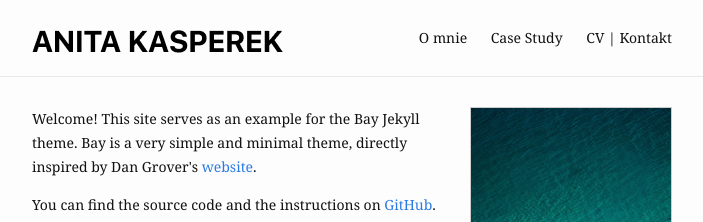
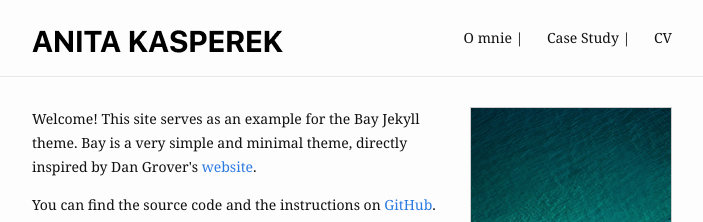
Before and after one commit to anita-kasperek/AnitakasperekUX.github.io, a Jekyll site: the page built from index.md, in a window 1280 px wide. Shown: the top 222 px of the page, without its empty margins (288-991 px from the left). Built offline with Jekyll 4.4.1, drawn with Linux system fonts in a browser that asks for light colours.

Commit message:
Update _config.yml

```diff
--- a/_config.yml
+++ b/_config.yml
@@ -2,10 +2,10 @@ remote_theme: eliottvincent/bay
 
 header:
   pages:
-    - name: O mnie
+    - name: O mnie |
       slug: /
-    - name: Case Study
-    - name: CV | Kontakt
+    - name: Case Study |
+    - name: CV
 
 footer:
   show_powered_by: true
```
